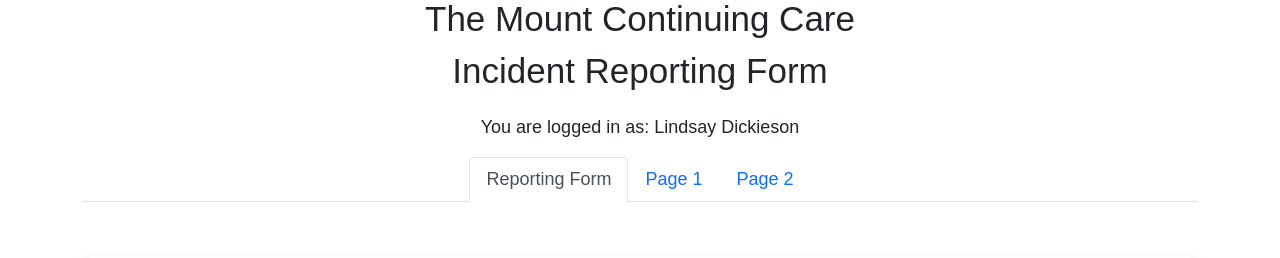
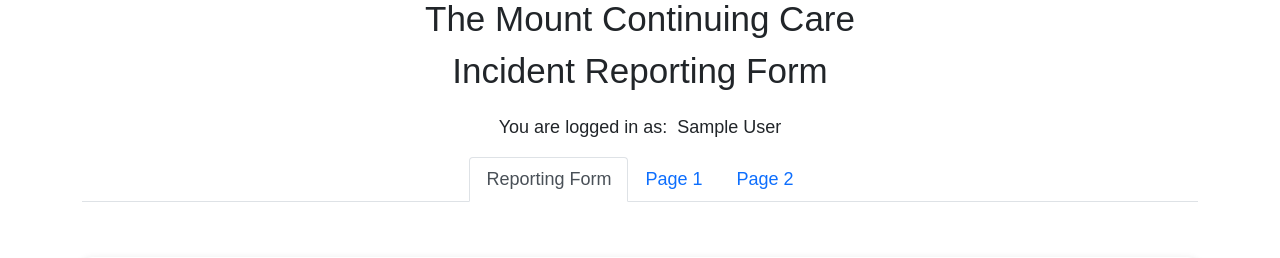
Before and after one commit to UPEI-Android/group-project-mount-incident-tracking-system, a Django app: page /form/ in a window 1280 px wide. Shown: the part 117-375 px from the top of the page. Run offline with Django 4.2, Linux system fonts and the light colour scheme; the visitor is signed in with stand-in values (Sample User, id 1); some libraries are stand-ins or nearby versions.

Commit message:
Towards #28 - Display User's Name
Changed input_form.html to display the name of the account currently logged in.

```diff
--- a/Templates/input_form.html
+++ b/Templates/input_form.html
@@ -24,7 +24,7 @@
                 <div style="text-align: center;margin-top: 25px;"><img src="{% static 'img/The-Mount-Main-Logo-JPG.png' %}" width="100">
                     <p style="font-family: ABeeZee, sans-serif;font-size: 35px;"> The Mount Continuing Care<br>Incident Reporting Form</p>
                 </div>
-                <p class="text-center">You are logged in as:&nbsp;Lindsay Dickieson</p>
+                <p class="text-center">You are logged in as:&nbsp; {{ first_name }} {{ last_name }}</p>
                 <ul class="nav nav-tabs d-flex justify-content-center">
                     <li class="nav-item"><a class="nav-link active" href="#">Reporting Form</a></li>
                     <li class="nav-item"><a class="nav-link" href="#">Page 1</a></li>
--- a/app/views.py
+++ b/app/views.py
@@ -13,20 +13,21 @@ def home(request):
         user = authenticate(username=username, password=password)
         if user is not None:
             login(request, user)
-            return redirect('form')
+            return redirect('dashboard')
         else:
             messages.error(request, f'Invalid Credentials')
             return render(request, 'index.html')
     else:
         if request.user.is_authenticated:
-            return redirect('form')
+            return redirect('dashboard')
         else:
             return render(request, 'index.html')
 
 
 def form(request):
     if request.user.is_authenticated:
-        return render(request, 'input_form.html')
+        return render(request, 'input_form.html',
+                      {"first_name": request.user.first_name, "last_name": request.user.last_name})
     else:
         messages.error(request, f'User is not authenticated')
         return redirect('home')
```
